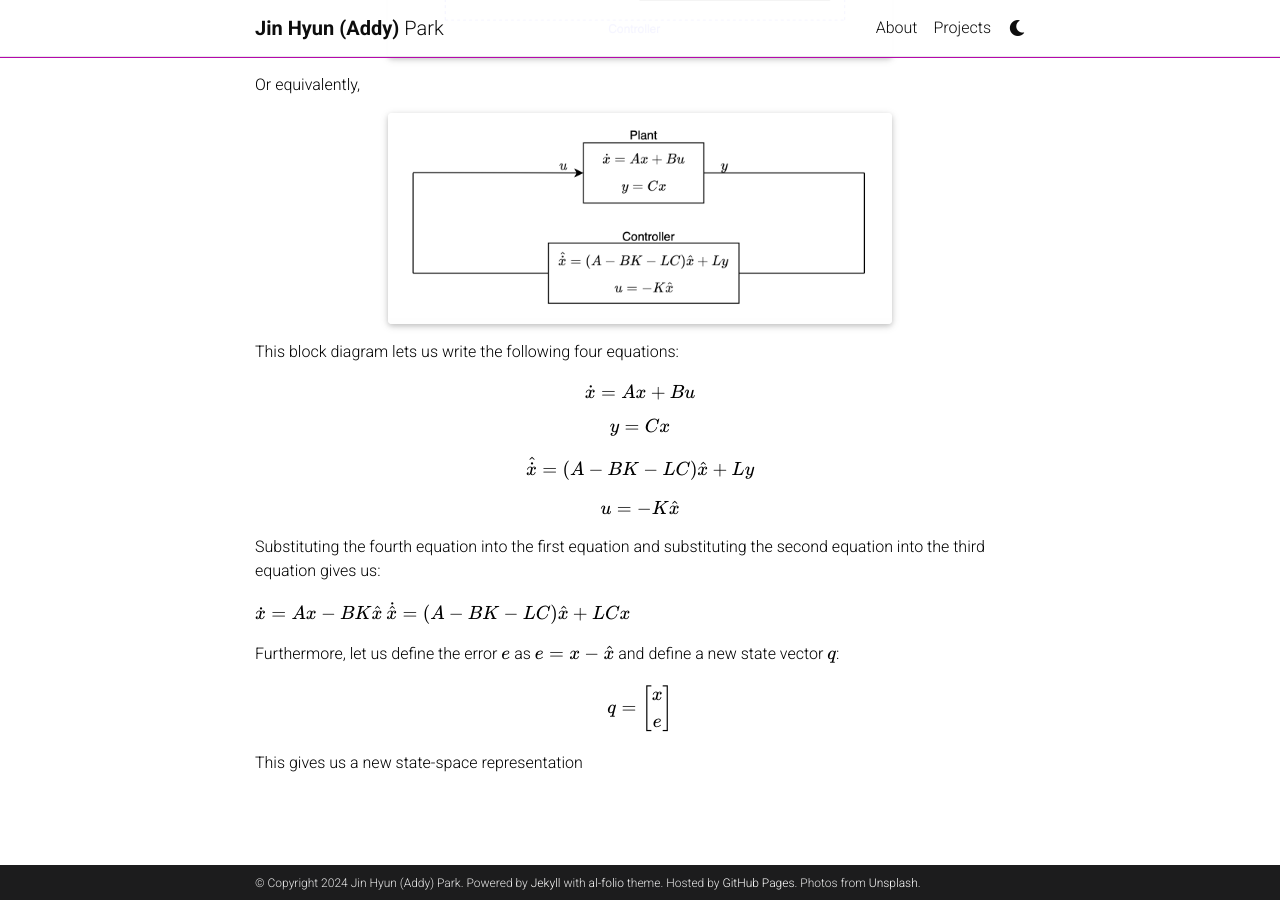
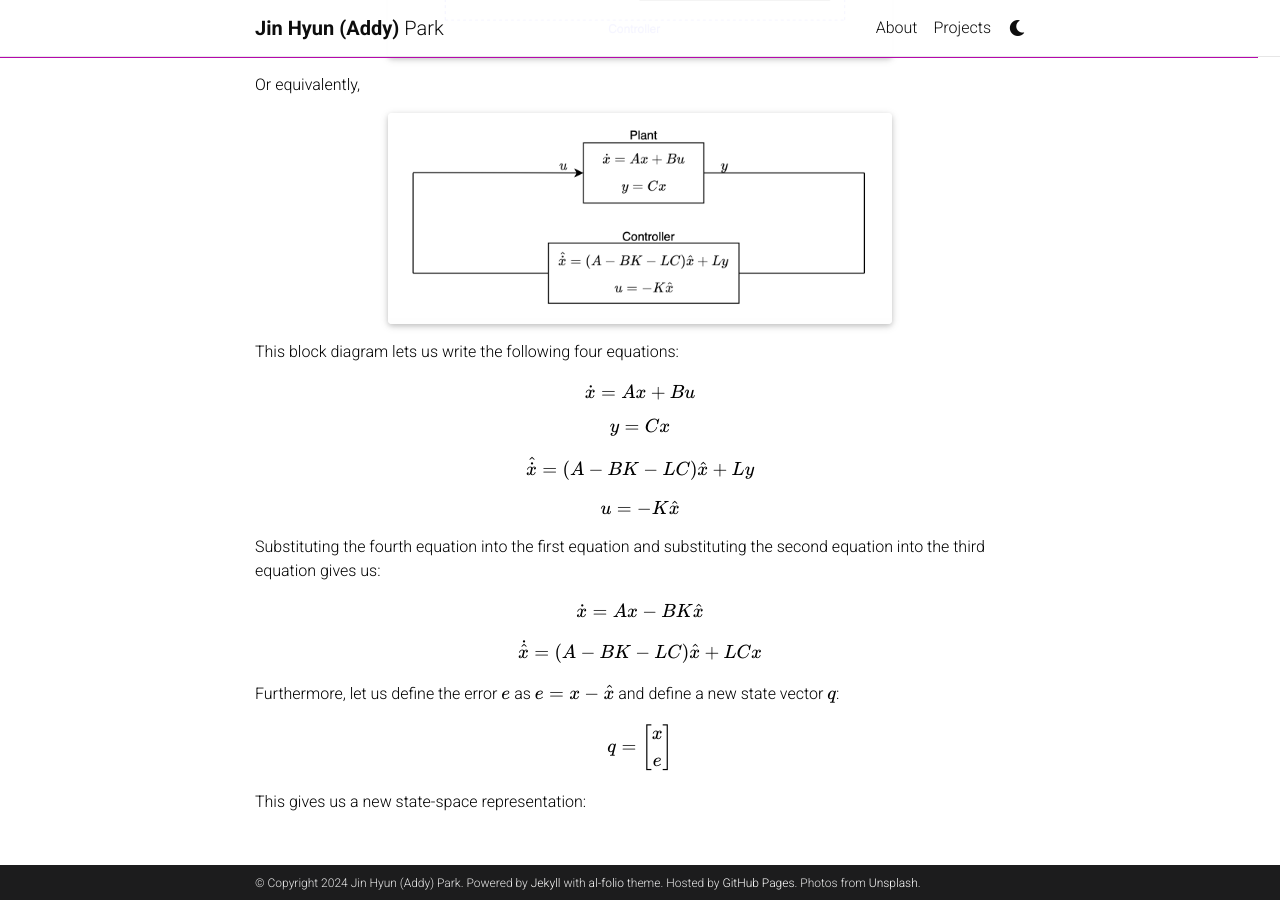
Before and after one commit to jinhyunpark2459/jinhyunpark2459.github.io, a Jekyll site: the page built from _projects/inverted_pendulum_2.md, in a window 1280 px wide and 900 px high, scrolled down 1756 px. Built offline with Jekyll 4.4.1, drawn with Linux system fonts in a browser that asks for light colours; full-size pictures stand in for the smaller copies a plugin makes; comment, search, counter and statistics services are not loaded; a style sheet for code colours, icons or effects is not loaded.

```diff
--- a/_projects/inverted_pendulum_2.md
+++ b/_projects/inverted_pendulum_2.md
@@ -139,8 +139,13 @@ $$
 
 Substituting the fourth equation into the first equation and substituting the second equation into the third equation gives us:
 
-$$\dot{x}=Ax-BK\hat{x}$$
-$$\dot{\hat{x}}=(A-BK-LC)\hat{x}+LCx$$
+$$
+\dot{x}=Ax-BK\hat{x}
+$$
+
+$$
+\dot{\hat{x}}=(A-BK-LC)\hat{x}+LCx
+$$
 
 Furthermore, let us define the error $$e$$ as $$e=x-\hat{x}$$ and define a new state vector $$q$$:
 
@@ -152,4 +157,4 @@ e
 \end{bmatrix}
 $$
 
-This gives us a new state-space representation
+This gives us a new state-space representation:
```
